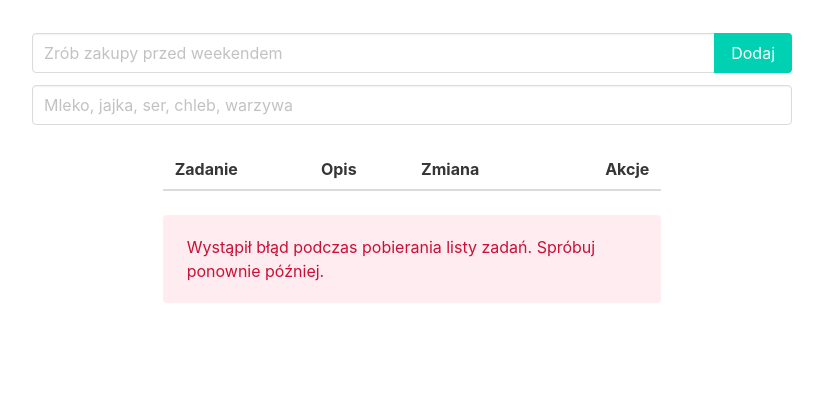
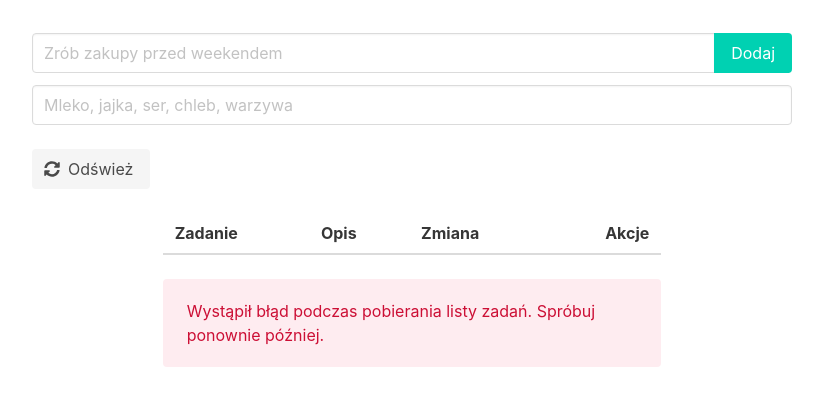
Before and after one commit to juliannawilamowska/todo-list1, a website: page client/index.html in a window 1280 px wide. Shown: the part 128-534 px from the top of the page, without its empty margins (228-1051 px from the left). Drawn offline with nearby package versions, Linux system fonts and the light colour scheme; no server answers.

Commit message:
Dodano przycisk do odswieania listy zadan

```diff
--- a/client/index.html
+++ b/client/index.html
@@ -37,6 +37,18 @@
           </form>
         </div>
       </div>
+
+      <div class="columns is-centered">
+        <div class="column is-8">
+          <button class="button is-light" onclick="listTasks();">
+            <span class="icon">
+              <i class="fas fa-sync-alt"></i>
+            </span>
+            <span>Odśwież</span>
+          </button>
+        </div>
+      </div>
+
       <div class="columns is-centered">
         <div class="column is-8">
           <div class="notification is-hidden is-light" id="addTaskMsg">
```
